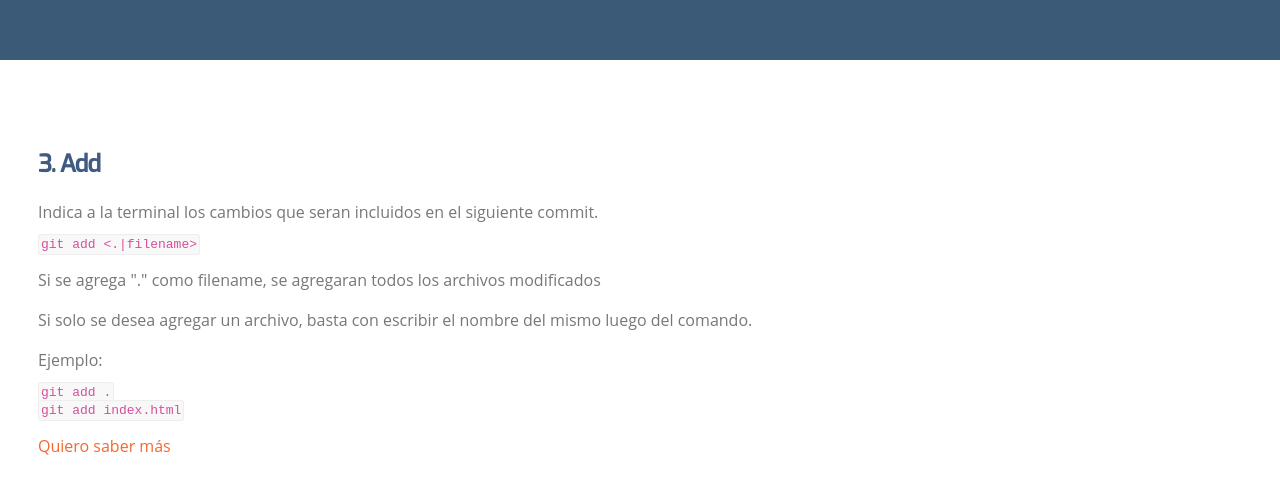
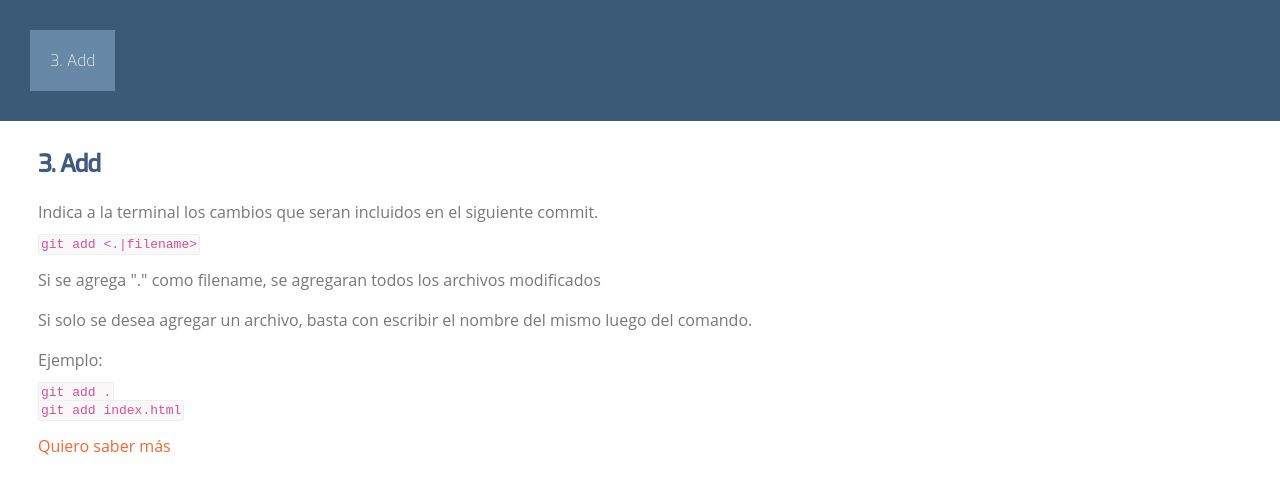
Before and after one commit to jhonnyesquivel/git-basics, a website: page index.html in a window 1280 px wide. Drawn offline with nearby package versions, Linux system fonts and the light colour scheme; a web font is replaced by a local one.

Commit message:
agrego linea 16

```diff
--- a/index.html
+++ b/index.html
@@ -13,7 +13,7 @@
   <nav class="nav">
     <div class="padded">
       <ul>
-
+        <li><a id="link3" class="nav-section3" href="#section3">3. Add</a></li>
       </ul>
     </div>
   </nav>
```
